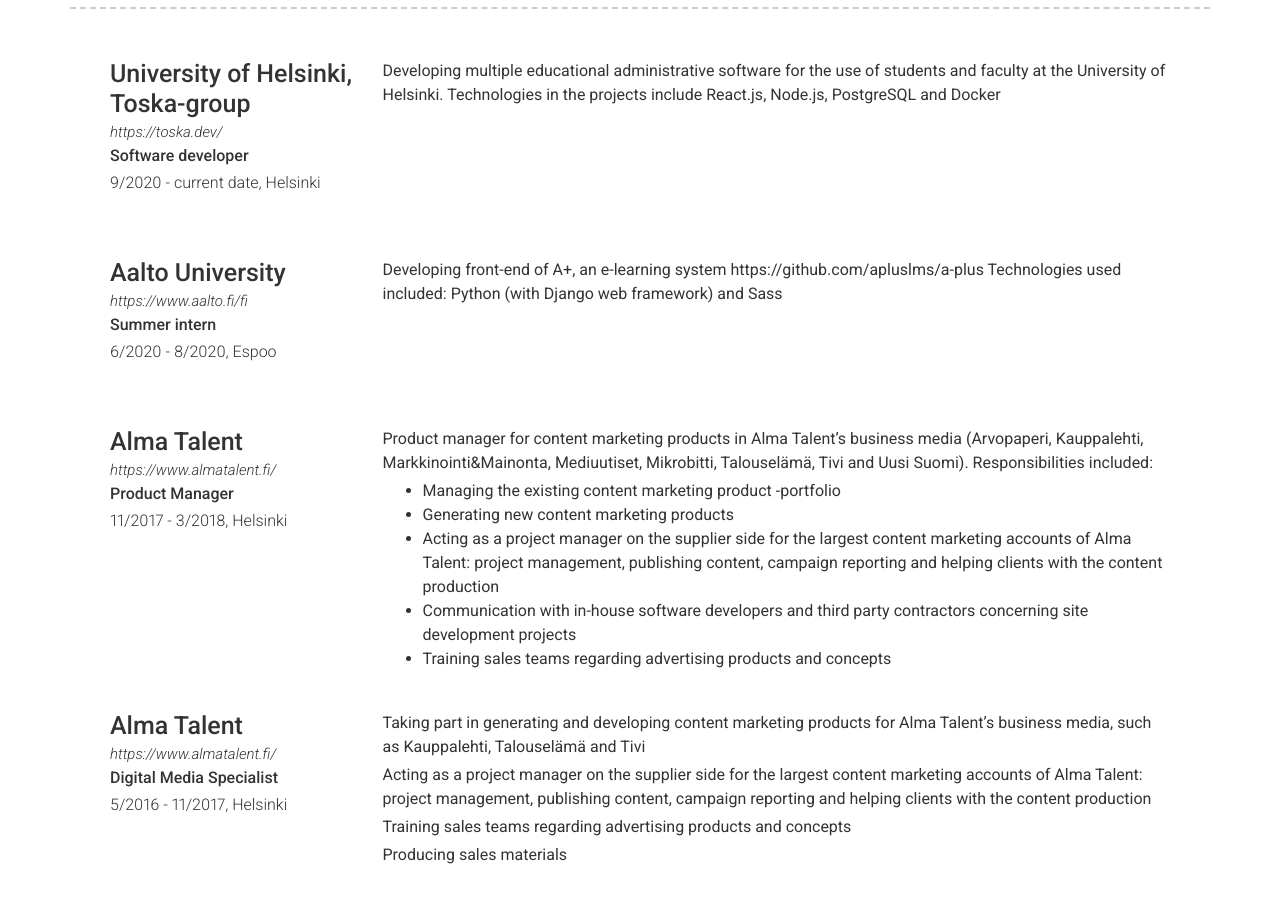
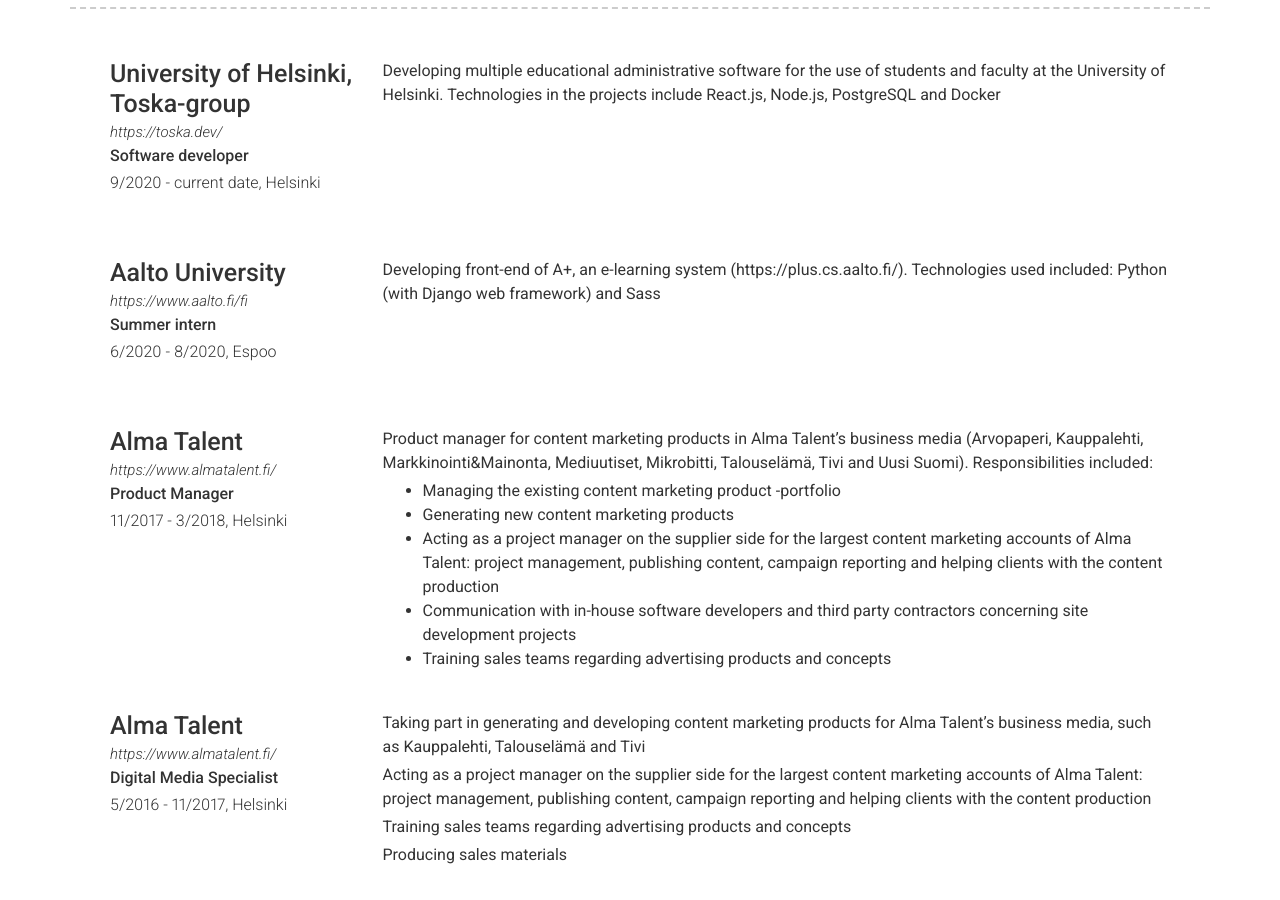
Before and after one commit to saarasat/cv-english, a Jekyll site: the page built from index.md, in a window 1280 px wide and 900 px high, scrolled down 578 px. Built offline with Jekyll 4.4.1, drawn with Linux system fonts in a browser that asks for light colours; nearby versions of some CDN libraries; part of the change alters nothing that is shown.

Commit message:
Update experience.yml

```diff
--- a/_data/experience.yml
+++ b/_data/experience.yml
@@ -13,7 +13,7 @@
   job_title: Summer intern
   dates: 6/2020 - 8/2020, Espoo
   description: |
-    Developing front-end of A+, an e-learning system https://github.com/apluslms/a-plus
+    Developing front-end of A+, an e-learning system (https://plus.cs.aalto.fi/).
     Technologies used included: Python (with Django web framework) and Sass
 
 - layout: left
```
